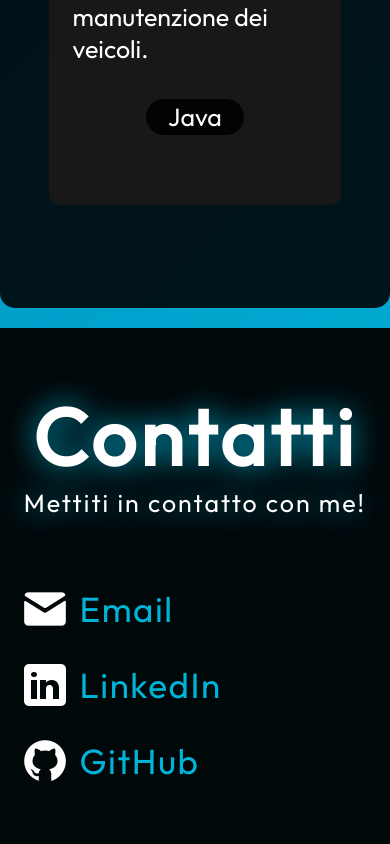
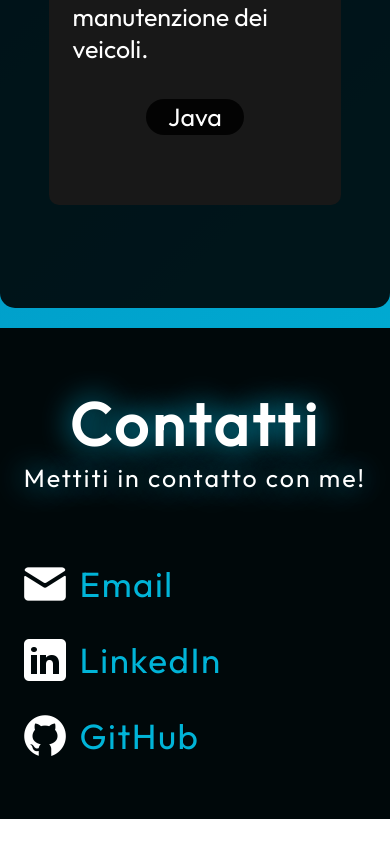
Before and after one commit to ale70029/portoflio_website, a React (Vite) app: page / in a window 390 px wide. Shown: the part 7951-8795 px from the top of the page. After the commit the page ends 8770 px from the top, so only its background shows below. Built offline with nearby package versions, Linux system fonts and the light colour scheme.

Commit message:
changed contact title size in mobile

```diff
--- a/src/components/Contact/Contact.module.css
+++ b/src/components/Contact/Contact.module.css
@@ -97,8 +97,12 @@
         display: flex;
         flex-direction: column;
         align-items: center;
+    }
 
+    .text h2{
+        font-size: 60px;
     }
+
 
 
     .linksContainer{
```
